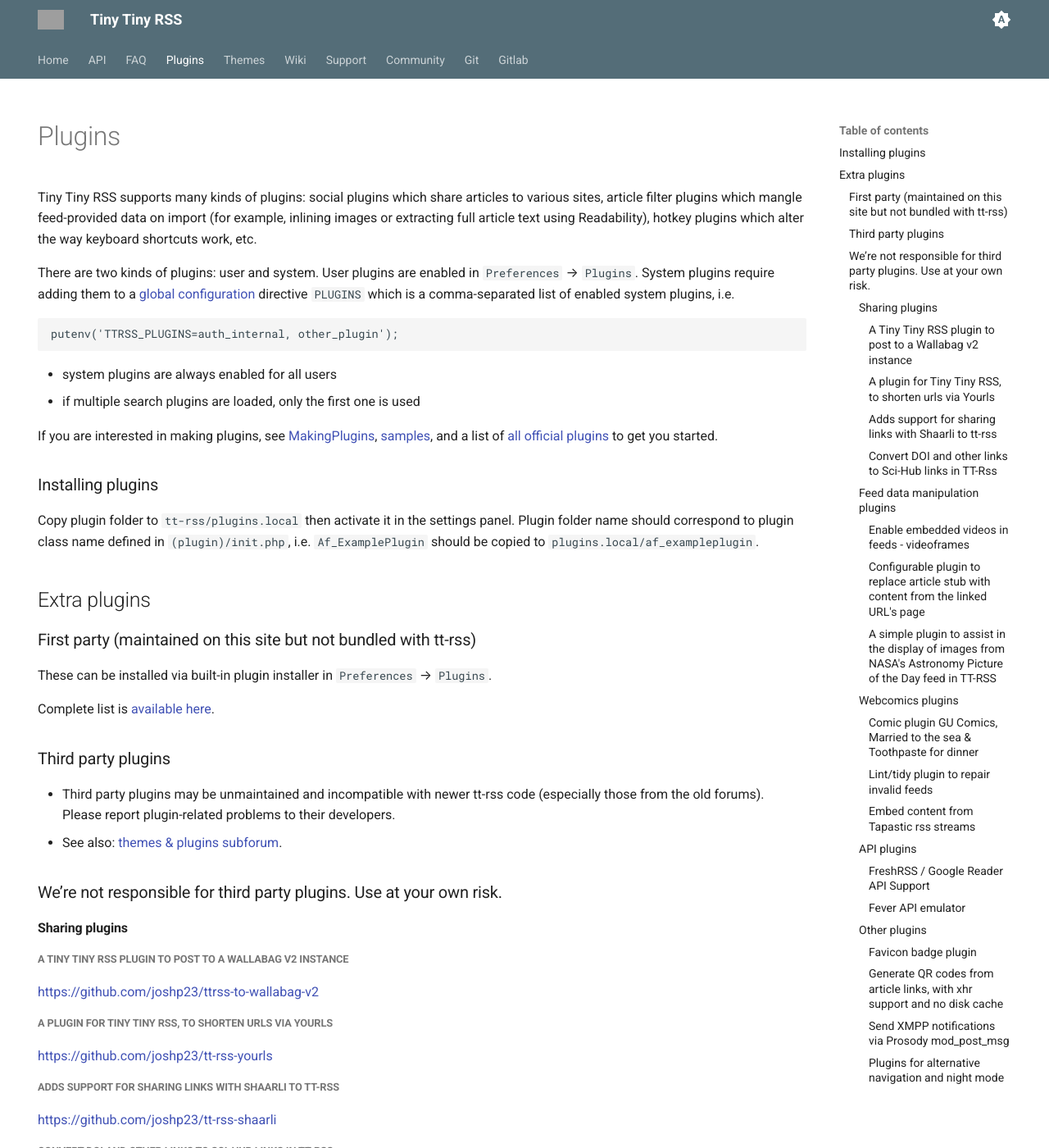
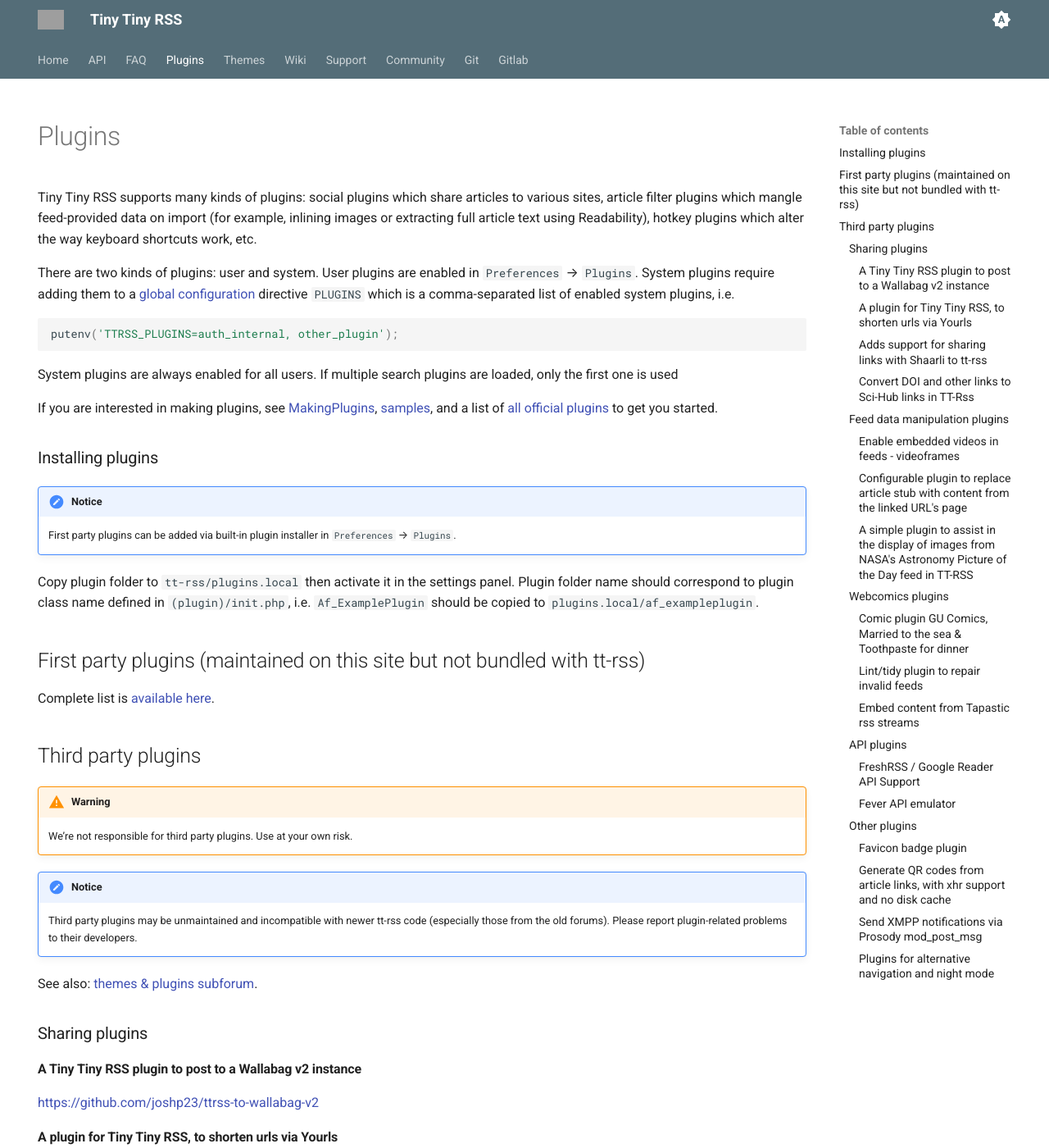
Before and after one commit to supahgreg/tt-rss-web-static, an MkDocs documentation site: the page built from docs/Plugins.md, in a window 1280 px wide and 1400 px high. Shown: the whole window at 82% size. Built offline with MkDocs 1.6.1 and Material for MkDocs 9.7.7, drawn with Linux system fonts in a browser that asks for light colours.

Commit message:
update plugins md

````diff
--- a/docs/Plugins.md
+++ b/docs/Plugins.md
@@ -16,12 +16,11 @@
 configuration](wiki/GlobalConfig.md) directive <code>PLUGINS</code> which is a
 comma-separated list of enabled system plugins, i.e.
 
-```php
+```js
 putenv('TTRSS_PLUGINS=auth_internal, other_plugin');
 ```
 
-- system plugins are always enabled for all users
-- if multiple search plugins are loaded, only the first one is used
+System plugins are always enabled for all users. If multiple search plugins are loaded, only the first one is used
 
 If you are interested in making plugins, see
 [MakingPlugins](wiki/MakingPlugins.md),
@@ -30,103 +29,107 @@
 
 ### Installing plugins
 
-Copy plugin folder to ```tt-rss/plugins.local``` then activate it in the
-settings panel. Plugin folder name should correspond to plugin class name
-defined in ``(plugin)/init.php``, i.e. ``Af_ExamplePlugin`` should be copied to
-``plugins.local/af_exampleplugin``.
+!!! notice
 
-## Extra plugins
+    First party plugins can be added via built-in plugin installer in `Preferences` &rarr; `Plugins`.
 
-### First party (maintained on this site but not bundled with tt-rss)
+Copy plugin folder to ```tt-rss/plugins.local``` then activate it in the settings panel.
+Plugin folder name should correspond to plugin class name defined in ``(plugin)/init.php``,
+i.e. ``Af_ExamplePlugin`` should be copied to ``plugins.local/af_exampleplugin``.
 
-These can be installed via built-in plugin installer in `Preferences` &rarr; `Plugins`.
+## First party plugins (maintained on this site but not bundled with tt-rss)
 
 Complete list is [available here](https://gitlab.tt-rss.org/tt-rss/plugins).
 
-### Third party plugins
+## Third party plugins
 
-* Third party plugins may be unmaintained and incompatible with newer tt-rss
-  code (especially those from the old forums). Please report plugin-related
-  problems to their developers.
-* See also: [themes & plugins subforum](https://community.tt-rss.org/c/tiny-tiny-rss/themes-and-plugins/).
+!!! warning
 
-### We’re not responsible for third party plugins. Use at your own risk.
+    We’re not responsible for third party plugins. Use at your own risk.
 
-#### Sharing plugins
+!!! notice
 
-##### A Tiny Tiny RSS plugin to post to a Wallabag v2 instance
+    Third party plugins may be unmaintained and incompatible with newer tt-rss
+    code (especially those from the old forums). Please report plugin-related
+    problems to their developers.
+
+See also: [themes & plugins subforum](https://community.tt-rss.org/c/tiny-tiny-rss/themes-and-plugins/).
+
+### Sharing plugins
+
+#### A Tiny Tiny RSS plugin to post to a Wallabag v2 instance
 
 https://github.com/joshp23/ttrss-to-wallabag-v2
 
-##### A plugin for Tiny Tiny RSS, to shorten urls via Yourls
+#### A plugin for Tiny Tiny RSS, to shorten urls via Yourls
 
 https://github.com/joshp23/tt-rss-yourls
 
-##### Adds support for sharing links with Shaarli to tt-rss
+#### Adds support for sharing links with Shaarli to tt-rss
 
 https://github.com/joshp23/tt-rss-shaarli
 
-##### Convert DOI and other links to Sci-Hub links in TT-Rss
+#### Convert DOI and other links to Sci-Hub links in TT-Rss
 
 https://github.com/joshp23/ttrss-to-Sci-Hub
 
-#### Feed data manipulation plugins
+### Feed data manipulation plugins
 
-##### Enable embedded videos in feeds - videoframes
+#### Enable embedded videos in feeds - videoframes
 
 https://github.com/tribut/ttrss-videoframes
 
-##### Configurable plugin to replace article stub with content from the linked URL's page
+#### Configurable plugin to replace article stub with content from the linked URL's page
 
 https://github.com/feediron/ttrss_plugin-feediron
 
-##### A simple plugin to assist in the display of images from NASA's Astronomy Picture of the Day feed in TT-RSS
+#### A simple plugin to assist in the display of images from NASA's Astronomy Picture of the Day feed in TT-RSS
 
 https://github.com/joshp23/TTRSS-APOD-Fix
 
-#### Webcomics plugins
+### Webcomics plugins
 
-##### Comic plugin GU Comics, Married to the sea & Toothpaste for dinner
+#### Comic plugin GU Comics, Married to the sea & Toothpaste for dinner
 
 https://github.com/tribut/ttrss-comics
 
-##### Lint/tidy plugin to repair invalid feeds
+#### Lint/tidy plugin to repair invalid feeds
 
 https://github.com/Churten/tt-rss-ff-xmllint
 
-##### Embed content from Tapastic rss streams
+#### Embed content from Tapastic rss streams
 
 https://github.com/ldidry/af_tapastic.git
 
-#### API plugins
+### API plugins
 
-##### FreshRSS / Google Reader API Support
+#### FreshRSS / Google Reader API Support
 
 Use any RSS app or client that supports FreshRSS or the Google Reader API.
 
 https://github.com/eric-pierce/freshapi
 
-##### Fever API emulator
+#### Fever API emulator
 
 Simulates the Fever API for reading RSS Feeds with your Fever clients.
 
 https://github.com/DigitalDJ/tinytinyrss-fever-plugin
 
-#### Other plugins
+### Other plugins
 
-##### Favicon badge plugin
+#### Favicon badge plugin
 
 https://community.tt-rss.org/t/favicon-badge-plugin/1441
 
-##### Generate QR codes from article links, with xhr support and no disk cache
+#### Generate QR codes from article links, with xhr support and no disk cache
 
 https://github.com/GregThib/ttrss-qrcodegen
 
-##### Send XMPP notifications via Prosody mod_post_msg
+#### Send XMPP notifications via Prosody mod_post_msg
 
 https://github.com/joshp23/ttrss-notify-xmpp-prosody
 
-##### Plugins for alternative navigation and night mode
+#### Plugins for alternative navigation and night mode
 
 Set of plugins to (1) use cursor keys for a tree-style article navigation; (2) change to a minimal set of hotkeys; (3) toggle night mode for custom themes; (4) change the sort order of unread articles to Oldest first.
 
````
